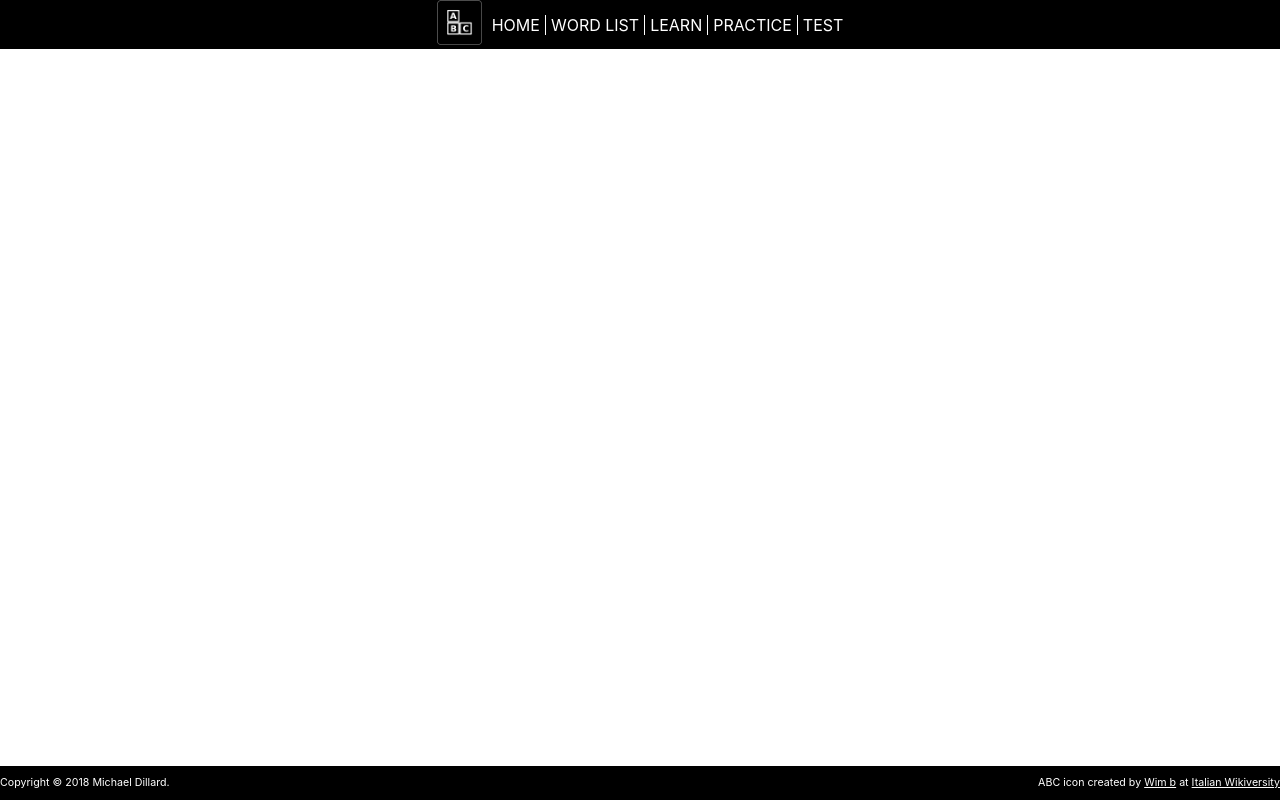
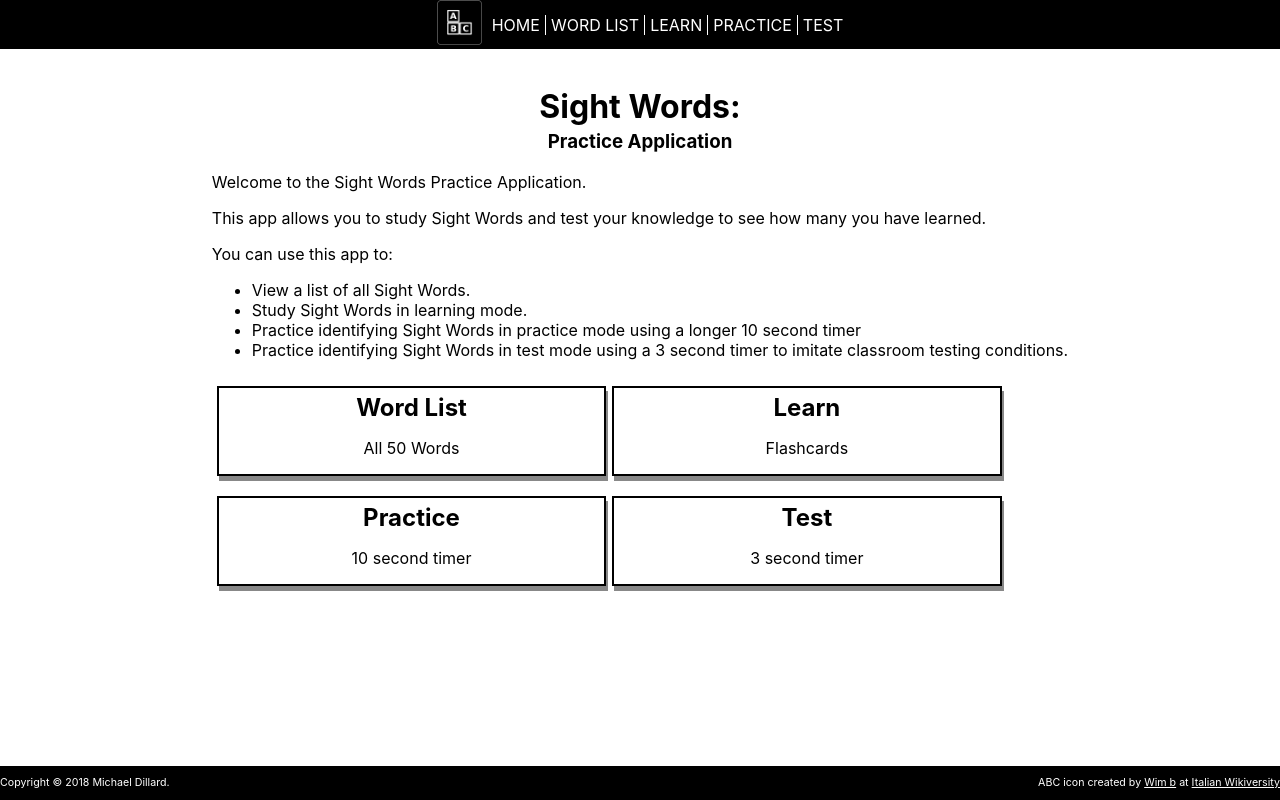
Before and after one commit to mkdillard/sight-words, a React (Create React App) app: page / in a window 1280 px wide. Built offline with nearby package versions, Linux system fonts and the light colour scheme.

Commit message:
Making refresh and page load redirect work

```diff
--- a/package.json
+++ b/package.json
@@ -4,6 +4,7 @@
   "private": true,
   "homepage": "http://mkdillard.github.io/sight-words",
   "dependencies": {
+    "ghspa": "^1.0.0",
     "react": "^16.6.3",
     "react-dom": "^16.6.3",
     "react-flexbox-grid": "^2.1.2",
--- a/public/index.html
+++ b/public/index.html
@@ -20,6 +20,7 @@
       Learn how to configure a non-root public URL by running `npm run build`.
     -->
     <title>Sight Words</title>
+    <script type="text/javascript" src="./ghspa.js"></script>
   </head>
   <body>
     <noscript>
--- a/src/App.js
+++ b/src/App.js
@@ -14,14 +14,14 @@ class App extends Component {
 
   render() {
     return (
-      <BrowserRouter>
+      <BrowserRouter basename='/sight-words'>
         <div className='appWrapper'>
           <Header />
-          <Route exact path='/sight-words' className='router' render={(routerProps) => <Home {...routerProps} />} />
-          <Route path='/sight-words/wordlist' className='router' render={(routerProps) => <WordList {...routerProps} listA={Words.listA} listB={Words.listB} />} />
-          <Route path='/sight-words/learn' className='router' render={(routerProps) => <Learn {...routerProps} listA={Words.listA} listB={Words.listB} />} />
-          <Route path='/sight-words/practice' className='router' render={(routerProps) => <Practice {...routerProps} listA={Words.listA} listB={Words.listB} />} />
-          <Route path='/sight-words/test' className='router' render={(routerProps) => <Test {...routerProps} listA={Words.listA} listB={Words.listB} />} />
+          <Route exact path='/' className='router' render={(routerProps) => <Home {...routerProps} />} />
+          <Route path='/wordlist' className='router' render={(routerProps) => <WordList {...routerProps} listA={Words.listA} listB={Words.listB} />} />
+          <Route path='/learn' className='router' render={(routerProps) => <Learn {...routerProps} listA={Words.listA} listB={Words.listB} />} />
+          <Route path='/practice' className='router' render={(routerProps) => <Practice {...routerProps} listA={Words.listA} listB={Words.listB} />} />
+          <Route path='/test' className='router' render={(routerProps) => <Test {...routerProps} listA={Words.listA} listB={Words.listB} />} />
           <Footer />
         </div>
       </BrowserRouter>
--- a/src/components/Header/Header.js
+++ b/src/components/Header/Header.js
@@ -23,36 +23,36 @@ class Header extends React.Component {
       <div>
         {/*Desktop Navbar*/}
         <div className='navbar desktop' >
-          <Link className='headerLink firstLink' to='/sight-words'>
+          <Link className='headerLink firstLink' to='/'>
             <img src={require('../../resources/abc_logo.png')} alt={'abc_logo'}
                  height={'45'} width={'45'}
             />
           </Link>
-          <Link className='headerLink firstLink' to='/sight-words'>HOME</Link>
-          <Link className='headerLink' to='/sight-words/wordlist'>WORD LIST</Link>
-          <Link className='headerLink' to='/sight-words/learn'>LEARN</Link>
-          <Link className='headerLink' to='/sight-words/practice'>PRACTICE</Link>
-          <Link className='headerLink' to='/sight-words/test'>TEST</Link>
+          <Link className='headerLink firstLink' to='/'>HOME</Link>
+          <Link className='headerLink' to='/wordlist'>WORD LIST</Link>
+          <Link className='headerLink' to='/learn'>LEARN</Link>
+          <Link className='headerLink' to='/practice'>PRACTICE</Link>
+          <Link className='headerLink' to='/test'>TEST</Link>
         </div>
         {/*
           Mobile Navbar
         */}
         <div className='navbar mobile'>
           <div className='mobileNavLeftWrapper'>
-            <Link className='headerLink firstLink' to='/sight-words'>
+            <Link className='headerLink firstLink' to='/'>
               <img src={require('../../resources/abc_logo.png')} alt={'abc_logo'}
                    height={'45'} width={'45'}
               />
             </Link>
-            <Link className='headerLink firstLink' to='/sight-words'>HOME</Link>
+            <Link className='headerLink firstLink' to='/'>HOME</Link>
           </div>
           <div className='hamburger' onClick={this.toggleHidden}>
             {!this.state.isHidden &&
               <div className='hamburgerDropdown'>
-                <Link className='headerLink dropdownLink' to='/sight-words/wordlist'>WORD LIST</Link>
-                <Link className='headerLink dropdownLink' to='/sight-words/learn'>LEARN</Link>
-                <Link className='headerLink dropdownLink' to='/sight-words/practice'>PRACTICE</Link>
-                <Link className='headerLink dropdownLink' to='/sight-words/test'>TEST</Link>
+                <Link className='headerLink dropdownLink' to='/wordlist'>WORD LIST</Link>
+                <Link className='headerLink dropdownLink' to='/learn'>LEARN</Link>
+                <Link className='headerLink dropdownLink' to='/practice'>PRACTICE</Link>
+                <Link className='headerLink dropdownLink' to='/test'>TEST</Link>
               </div>
             }
           </div>
--- a/src/components/Home/Home.js
+++ b/src/components/Home/Home.js
@@ -31,16 +31,16 @@ const Home = () => {
           </li>
         </ul>
         <div className='homeMenu'>
-          <Link className='homeLink' to='/sight-words/wordlist'>
+          <Link className='homeLink' to='/wordlist'>
             <Button name={'Word List'} description={'All 50 Words'} />
           </Link>
-          <Link className='homeLink' to='/sight-words/learn'>
+          <Link className='homeLink' to='/learn'>
             <Button name={'Learn'} description={'Flashcards'} />
           </Link>
-          <Link className='homeLink' to='/sight-words/practice'>
+          <Link className='homeLink' to='/practice'>
             <Button name={'Practice'} description={'10 second timer'} />
           </Link>
-          <Link className='homeLink' to='/sight-words/test'>
+          <Link className='homeLink' to='/test'>
             <Button name={'Test'} description={'3 second timer'} />
           </Link>
         </div>
--- a/src/components/Learn/Learn.js
+++ b/src/components/Learn/Learn.js
@@ -138,7 +138,7 @@ class Learn extends React.Component {
           />
         </div>
         <div className='wordBoxMenu'>
-          <Link className='learnLink' to='/sight-words'>
+          <Link className='learnLink' to='/'>
             <Button name={'Home'} description={''} />
           </Link>
           <div className='learnLink'>
@@ -162,7 +162,7 @@ class Learn extends React.Component {
           </div>
         </div>
         <div className='wordBoxMenu' >
-          <Link className='learnLink' to='/sight-words'>
+          <Link className='learnLink' to='/'>
             <Button name={'Home'} description={''} />
           </Link>
           <div className='learnLink'>
--- a/src/components/Practice/Practice.js
+++ b/src/components/Practice/Practice.js
@@ -122,7 +122,7 @@ class Practice extends React.Component {
           />
         </div>
         <div className='wordBoxMenu'>
-          <Link className='practiceLink' to='/sight-words'>
+          <Link className='practiceLink' to='/'>
             <Button name={'Home'} description={''} />
           </Link>
           <div className='practiceLink'>
@@ -134,7 +134,7 @@ class Practice extends React.Component {
       <div className='practiceWrapper'>
         <WordBoxTimer className='wordBox' word={this.state.list[this.state.listIndex]} updateWord={this.timer} />
         <div className='wordBoxMenu' >
-          <Link className='practiceLink' to='/sight-words'>
+          <Link className='practiceLink' to='/'>
             <Button name={'Home'} description={''} />
           </Link>
           <div className='practiceLink'>
--- a/src/components/Test/Test.js
+++ b/src/components/Test/Test.js
@@ -122,7 +122,7 @@ class Test extends React.Component {
           />
         </div>
         <div className='wordBoxMenu'>
-          <Link className='testLink' to='/sight-words'>
+          <Link className='testLink' to='/'>
             <Button name={'Home'} description={''} />
           </Link>
           <div className='testLink'>
@@ -134,7 +134,7 @@ class Test extends React.Component {
       <div className='testWrapper'>
         <WordBoxTimer className='wordBox' word={this.state.list[this.state.listIndex]} updateWord={this.timer} />
         <div className='wordBoxMenu' >
-          <Link className='testLink' to='/sight-words'>
+          <Link className='testLink' to='/'>
             <Button name={'Home'} description={''} />
           </Link>
           <div className='testLink'>
--- a/src/components/WordList/WordList.js
+++ b/src/components/WordList/WordList.js
@@ -33,7 +33,7 @@ const WordList = ({listA, listB}) => {
           {wordListB}
         </div>
       </div>
-      <Link className='wordListLink' to='/sight-words'>
+      <Link className='wordListLink' to='/'>
         <Button name={'Home'} description={''} />
       </Link>
     </div>
```
Also changed, not shown: public/404.html (added, +15 -0 lines), public/ghspa.js (added, +53 -0 lines), 1 other file (tests, documents, lock files or other folders).
